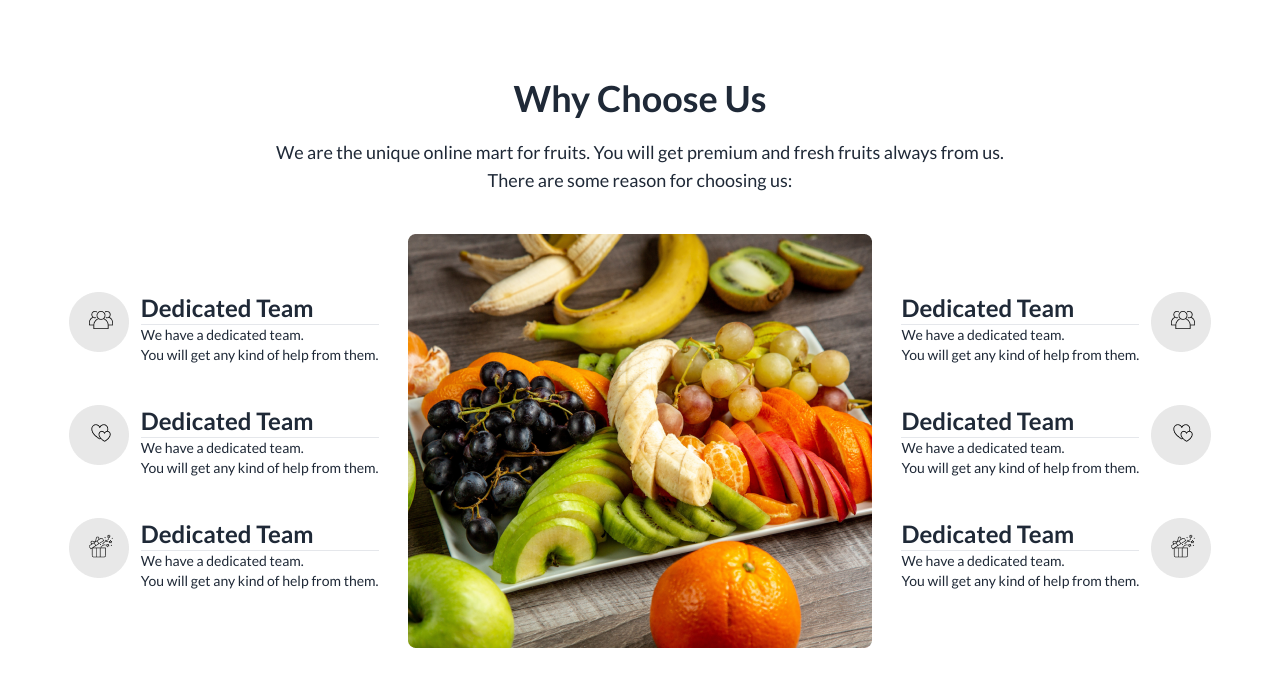
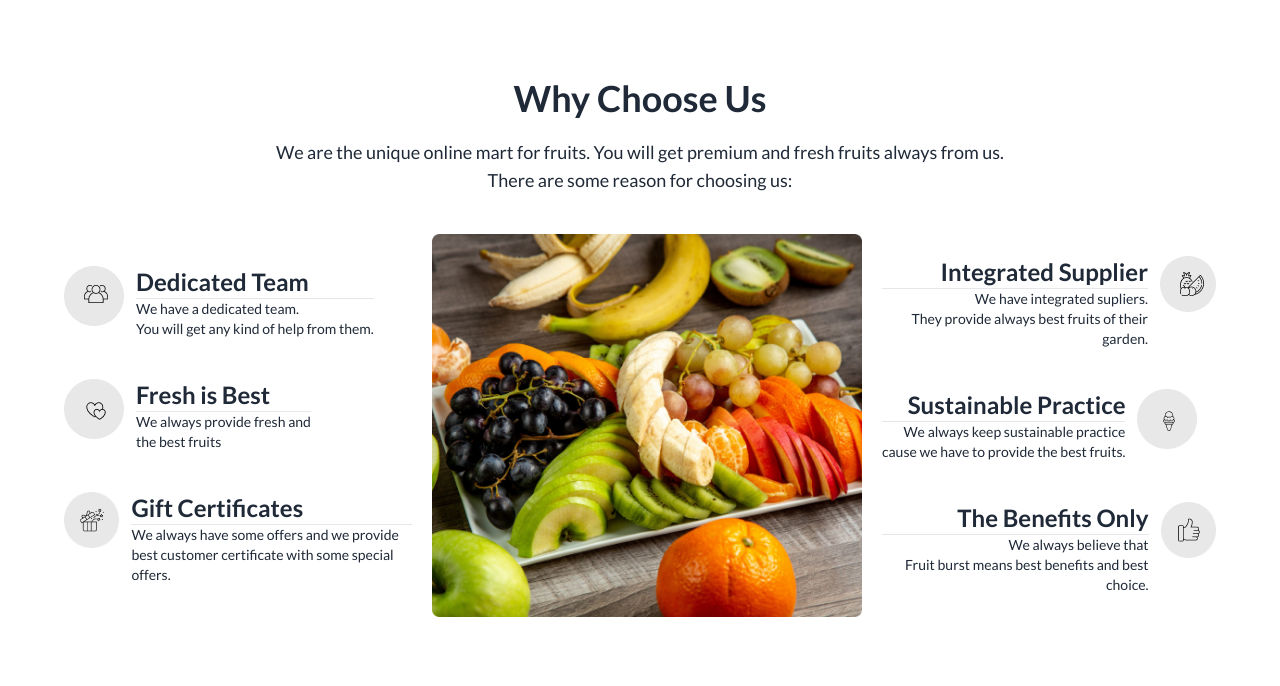
Before and after one commit to 12usama/fruit-burst, a plain HTML site: page index.html in a window 1280 px wide. Shown: the part 1948-2634 px from the top of the page. Drawn offline with nearby package versions, Linux system fonts and the light colour scheme.

Commit message:
main done

```diff
--- a/index.html
+++ b/index.html
@@ -568,42 +568,42 @@
         <!-- why choose us section -->
         <section>
             <div>
-                <h1 class="text-4xl font-bold text-center mb-5">Why Choose Us</h1>
+                <h1 class="text-xl lg:text-4xl font-bold text-center mb-5">Why Choose Us</h1>
                 <p class="text-lg font-normal text-center mb-10">We are the unique online mart for fruits. You will get premium and fresh fruits always from us. <br>There are some reason for choosing us:</p>
             </div>
-          <div class="flex justify-around items-center gap-5">
+          <div class="grid lg:flex justify-around items-center gap-5">
             <div>
-                <div class="flex gap-3">
-                    <div class="relative">
+                <div class=" grid lg:flex gap-3">
+                    <div class="relative mx-auto lg:mx-0">
                         <img src="images/Ellipse 2.png" alt="">
                         <img src="images/group 1.png" alt="" class="absolute left-5 top-4">
                     </div>
                     <div>
-                     <h1 class="text-2xl font-bold">Dedicated Team</h1>
+                     <h1 class="text-center lg:text-left text-2xl font-bold">Dedicated Team</h1>
                     <hr>
-                    <p class="text-sm font-normal">We have a dedicated team. <br> You will get any kind of help from them.</p>
+                    <p class=" text-center lg:text-left text-sm font-normal">We have a dedicated team. <br> You will get any kind of help from them.</p>
                     </div>
                 </div>
-                <div class="flex gap-3 mt-10">
-                    <div class="relative">
+                <div class="grid lg:flex gap-3 mt-10">
+                    <div class="relative mx-auto lg:mx-0">
                         <img src="images/Ellipse 2.png" alt="">
-                        <img src="images/love 1.png" alt="" class="absolute left-5 top-4">
+                        <img src="images/love 1.png" alt="" class="absolute left-5 top-5">
                     </div>
                     <div>
-                     <h1 class="text-2xl font-bold">Dedicated Team</h1>
+                     <h1 class="text-center lg:text-left text-2xl font-bold">Fresh is Best</h1>
                     <hr>
-                    <p class="text-sm font-normal">We have a dedicated team. <br> You will get any kind of help from them.</p>
+                    <p class="text-center lg:text-left text-sm font-normal">We always provide fresh and <br>the best fruits</p>
                     </div>
                 </div>
-                <div class="flex gap-3 mt-10">
-                    <div class="relative">
+                <div class="grid lg:flex gap-3 mt-10">
+                    <div class="relative mx-auto lg:mx-0">
                         <img src="images/Ellipse 2.png" alt="">
-                        <img src="images/gift-box 1.png" alt="" class="absolute left-5 top-4">
+                        <img src="images/gift-box 1.png" alt="" class="absolute left-4 top-4">
                     </div>
                     <div>
-                     <h1 class="text-2xl font-bold">Dedicated Team</h1>
+                     <h1 class="text-center lg:text-left text-2xl font-bold">Gift Certificates</h1>
                     <hr>
-                    <p class="text-sm font-normal">We have a dedicated team. <br> You will get any kind of help from them.</p>
+                    <p class="text-center lg:text-left text-sm font-normal">We always have some offers and we provide <br>best customer certificate with some special offers.</p>
                     </div>
                 </div>
               </div>
@@ -611,45 +611,43 @@
                 <img src="images/whychoose1.png" alt="">
               </div>
               <div>
-                <div class="flex gap-3">
+                <div class="grid lg:flex gap-3">
                     <div>
-                        <h1 class="text-2xl font-bold">Dedicated Team</h1>
+                        <h1 class="text-2xl font-bold text-center lg:text-right">Integrated Supplier</h1>
                        <hr>
-                       <p class="text-sm font-normal">We have a dedicated team. <br> You will get any kind of help from them.</p>
+                       <p class="text-sm font-normal text-center lg:text-right">We have integrated supliers.<br> They provide always best fruits of their garden.</p>
                        </div>
-                    <div class="relative">
+                    <div class="relative mx-auto lg:mx-0">
                         <img src="images/Ellipse 2.png" alt="">
-                        <img src="images/group 1.png" alt="" class="absolute left-5 top-4">
+                        <img src="images/sup.png" alt="" class="absolute left-5 top-4">
                     </div>
 
                 </div>
-                <div class="flex gap-3 mt-10">
+                <div class="grid lg:flex gap-3 mt-10">
                     <div>
-                        <h1 class="text-2xl font-bold">Dedicated Team</h1>
+                        <h1 class="text-2xl font-bold text-center lg:text-right">Sustainable Practice</h1>
                        <hr>
-                       <p class="text-sm font-normal">We have a dedicated team. <br> You will get any kind of help from them.</p>
+                       <p class="text-sm font-normal text-center lg:text-right">We always keep sustainable practice<br> cause we have to provide the best fruits.</p>
                        </div>
-                    <div class="relative">
+                    <div class="relative mx-auto lg:mx-0">
                         <img src="images/Ellipse 2.png" alt="">
-                        <img src="images/love 1.png" alt="" class="absolute left-5 top-4">
+                        <img src="images/ice-cream 1.png" alt="" class="absolute left-5 top-5">
                     </div>
                 </div>
-                <div class="flex gap-3 mt-10">
-                    <div>
-                        <h1 class="text-2xl font-bold">Dedicated Team</h1>
+                <div class="grid lg:flex gap-3 mt-10">
+                    <div class="">
+                        <h1 class="text-2xl font-bold text-center lg:text-right">The Benefits Only</h1>
                        <hr>
-                       <p class="text-sm font-normal">We have a dedicated team. <br> You will get any kind of help from them.</p>
+                       <p class="text-sm font-normal text-center lg:text-right">We always believe that <br> Fruit burst means best benefits and best choice.</p>
                        </div>
-                    <div class="relative">
+                    <div class="relative mx-auto lg:mx-0">
                         <img src="images/Ellipse 2.png" alt="">
-                        <img src="images/gift-box 1.png" alt="" class="absolute left-5 top-4">
+                        <img src="images/like 1.png" alt="" class="absolute left-4 top-4">
                     </div>
-
                 </div>
               </div>
           </div>
         </section>
-
     </main>
 
 
```
Also changed, not shown: images/ice-cream 1.png (added), images/like 1.png (added), images/sup.png (added).
